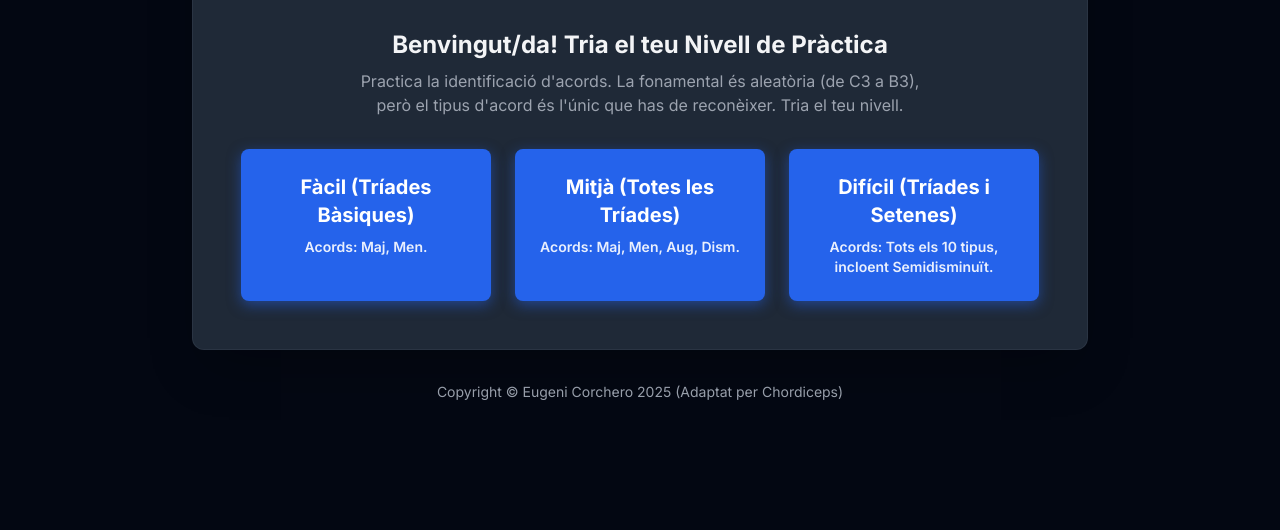
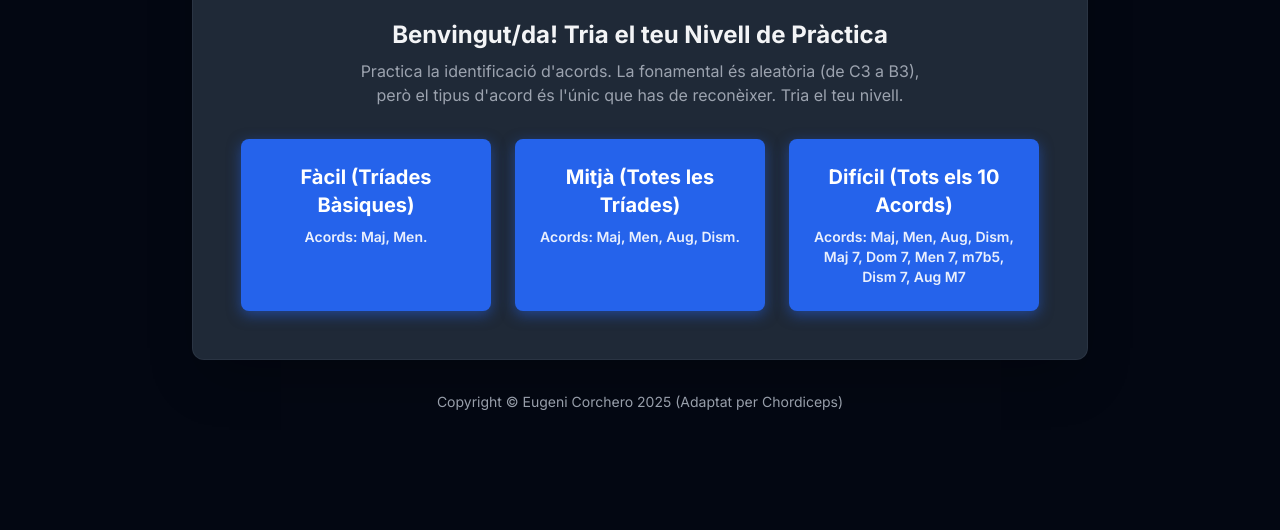
Before and after one commit to eugenicorchero/chordiceps, a plain HTML site: page index.html in a window 1280 px wide. Shown: the part 270-800 px from the top of the page. Drawn offline with nearby package versions, Linux system fonts and the light colour scheme.

Commit message:
Update index per canviar el nom del boto dificil

```diff
--- a/index.html
+++ b/index.html
@@ -107,10 +107,11 @@
                     <span class="text-xl font-bold mb-2">Mitjà (Totes les Tríades)</span>
                     <span class="text-sm opacity-90">Acords: Maj, Men, Aug, Dism.</span>
                 </button>
+                <!-- Botó Difícil amb la llista completa dels 10 acords -->
                 <button onclick="startGame('hard')" class="difficulty-button text-white font-semibold rounded-lg hover:brightness-110 p-6 flex flex-col items-center text-center">
-                    <span class="text-xl font-bold mb-2">Difícil (Tríades i Setenes)</span>
-                    <!-- Text actualitzat per reflectir els 10 acords -->
-                    <span class="text-sm opacity-90">Acords: Tots els 10 tipus, incloent Semidisminuït.</span>
+                    <span class="text-xl font-bold mb-2">Difícil (Tots els 10 Acords)</span>
+                    <!-- Aquesta etiqueta serà omplerta pel JavaScript a window.onload -->
+                    <span id="hardChordsList" class="text-sm opacity-90">Carregant llista d'acords...</span>
                 </button>
             </div>
         </div>
@@ -206,7 +207,6 @@
             'Maj7': 'Maj 7',
             'Dom7': 'Dom 7',
             'Men7': 'Men 7',
-            // [NOU] Clau 'm7b5' per a una millor coherència musical amb els arxius.
             'm7b5': 'm7b5',
             'Dim7': 'Dism 7',
             'AugM7': 'Aug M7'
@@ -224,7 +224,7 @@
             'Maj7',
             'Men7',
             'Dom7',
-            'm7b5',   // [NOU] Usant la clau 'm7b5'
+            'm7b5',
             'Dim7',
         ];
 
@@ -279,6 +279,8 @@
             preloaderBar: document.getElementById('preloaderBar'),
             preloaderStatus: document.getElementById('preloaderStatus'),
             debugNotes: document.getElementById('debugNotes'),
+            // [NOU] Referència al llistat d'acords de dificultat "Difícil"
+            hardChordsList: document.getElementById('hardChordsList'),
         };
 
 
@@ -397,6 +399,7 @@
                     hideAudioErrorPopup();
                     elements.loadingOverlay.classList.add('hidden');
                     screens.difficulty.classList.remove('opacity-0');
+                    initializeHardChordsList(); // [NOU] Inicialització de la llista d'acords
                 })
                 .catch((error) => {
                     gameState.isAudioReady = false;
@@ -411,6 +414,7 @@
                     showAudioErrorPopup(message);
                     elements.loadingOverlay.classList.add('hidden');
                     screens.difficulty.classList.remove('opacity-0');
+                    initializeHardChordsList(); // [NOU] També l'inicialitzem en cas d'error.
                 });
         }
 
@@ -464,6 +468,22 @@
         // ===============================================
         // LÒGICA DEL JOC
         // ===============================================
+
+        /**
+         * [NOVA FUNCIÓ] Genera la llista d'acords per a la descripció del nivell Difícil.
+         */
+        function initializeHardChordsList() {
+            const hardChordsKeys = DIFFICULTY_CONFIG.hard.chords;
+
+            // Map the file keys to the display labels and join them
+            const chordLabels = hardChordsKeys.map(key => CHORD_ABBREVIATIONS[key]);
+
+            // Format: Maj, Men, Aug, Dism, Maj 7, Dom 7, Men 7, m7b5, Dism 7, Aug M7
+            const listText = chordLabels.join(', ');
+
+            elements.hardChordsList.textContent = `Acords: ${listText}`;
+        }
+
 
         function showScreen(screenId) {
             Object.values(screens).forEach(screen => screen.classList.add('hidden'));
@@ -723,7 +743,6 @@
             elements.playButton.onclick = playChord; // Reprodueix l'acord actual
 
             elements.nextRoundButton.onclick = () => {
-                // [MODIFICAT] Limitem a 20 rondes per al joc
                 const MAX_ROUNDS = 20;
                 if (gameState.round >= MAX_ROUNDS) {
                     endGame();
```
